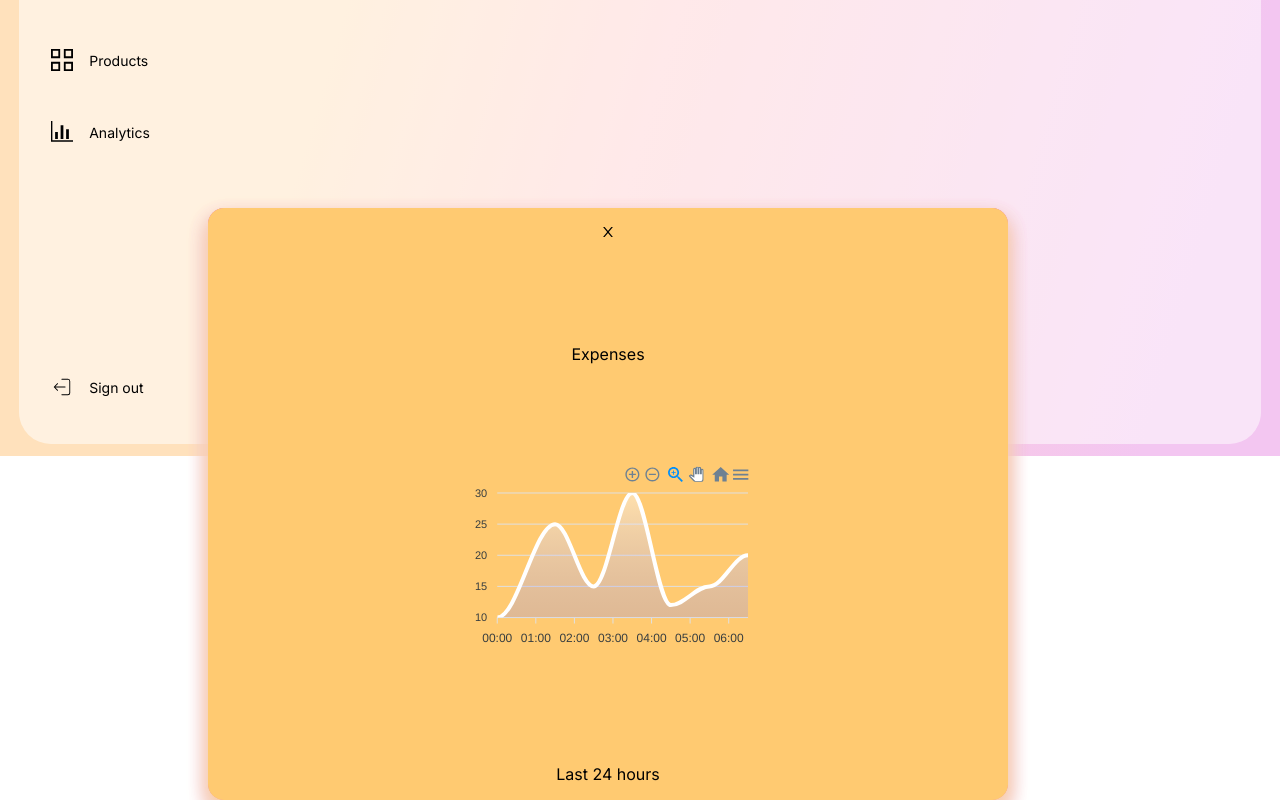
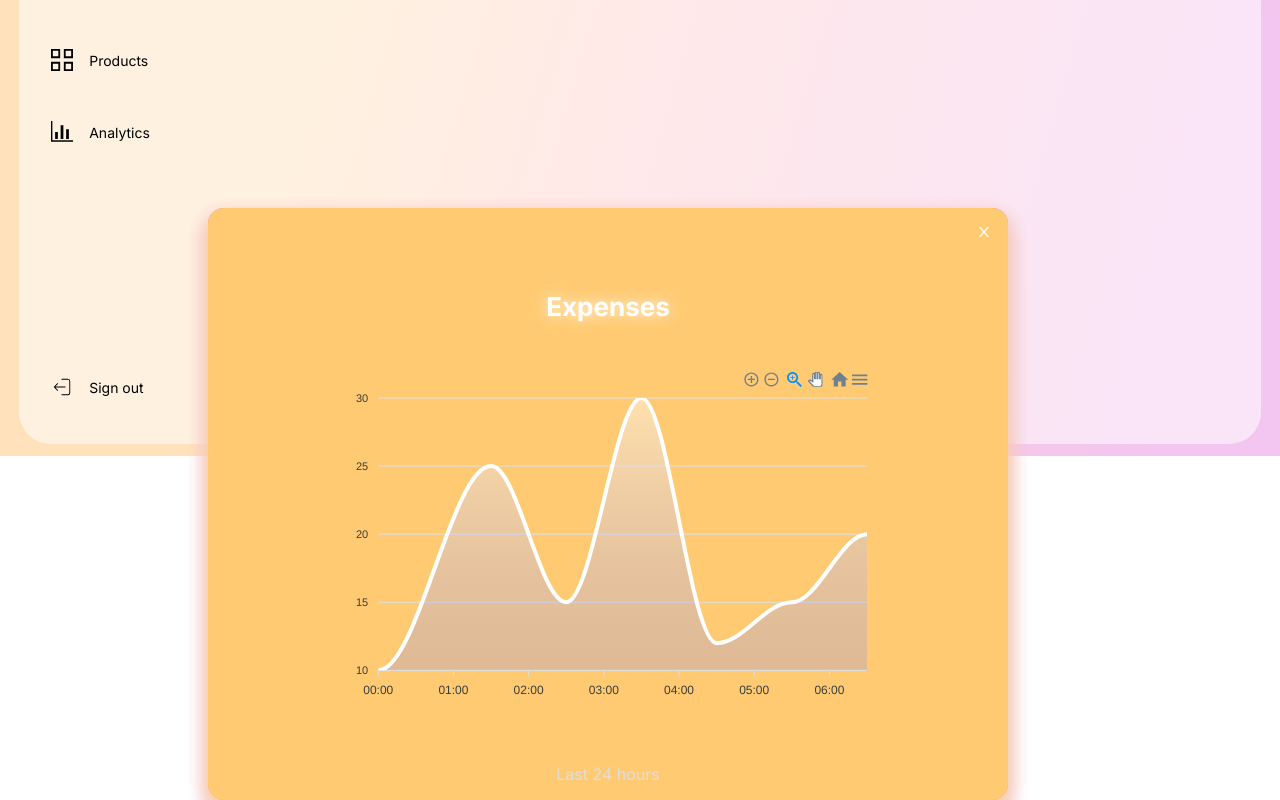
Before and after one commit to wesleywisch/Dashboard-admin-modern, a React (Create React App) app: page / in a window 1280 px wide. Shown: the part 344-1144 px from the top of the page. Built offline with nearby package versions, Linux system fonts and the light colour scheme.

Commit message:
feat: Completing the compressed card and the expanded card.

```diff
--- /dev/null
+++ b/src/components/Card/CompactCard/index.tsx
@@ -0,0 +1,39 @@
+import { Dispatch, SetStateAction } from 'react';
+import { motion } from 'framer-motion';
+import { CircularProgressbar } from 'react-circular-progressbar';
+
+import { CardProps } from '../index';
+
+import './styles.css';
+
+interface CompactCardProps extends CardProps {
+  setExpanded: Dispatch<SetStateAction<boolean>>;
+}
+
+export function CompactCard({ icon, value, barValue, color, series, title, setExpanded }: CompactCardProps) {
+  return (
+    <motion.div
+      className='compactCardContainer'
+      style={{
+        background: color.backGround,
+        boxShadow: color.boxShadow,
+      }}
+      onClick={() => setExpanded(true)}
+      layoutId='expandableCard'
+    >
+      <div className="radialBar">
+        <CircularProgressbar
+          value={barValue}
+          text={`${barValue}%`}
+        />
+        <span>{title}</span>
+      </div>
+
+      <div className="detail">
+        {icon}
+        <span>{value}</span>
+        <span>Last 24 hours</span>
+      </div>
+    </motion.div>
+  )
+}
--- a/src/components/Card/styles.css
+++ b/src/components/Card/CompactCard/styles.css
@@ -67,17 +67,3 @@
 .detail > span:nth-child(3) {
   font-size: 0.75rem;
 }
-
-.expandedCardContainer {
-  position: absolute;
-  width: 60%;
-  height: 70vh;
-  z-index: 9;
-  left: 13rem;
-  border-radius: 1rem;
-  display: flex;
-  flex-direction: column;
-  align-items: center;
-  justify-content: space-between;
-  padding: 1rem;
-}
--- /dev/null
+++ b/src/components/Card/ExpandedCard/index.tsx
@@ -0,0 +1,91 @@
+import { Dispatch, SetStateAction } from 'react';
+import { motion } from 'framer-motion';
+import Chart from 'react-apexcharts';
+import { AiOutlineClose } from 'react-icons/ai';
+
+import { CardProps } from '../index';
+
+import './styles.css';
+
+interface ExpandedCardProps extends CardProps {
+  setExpanded: Dispatch<SetStateAction<boolean>>;
+}
+
+export function ExpandedCard({ barValue, color, icon, series, setExpanded, title, value }: ExpandedCardProps) {
+  const modifiedSerie = series as [
+    {
+      name: string;
+      data: [];
+    }
+  ]
+
+  const options = {
+    chart: {
+      type: 'area',
+      height: 'auto',
+      dropShadow: {
+        enabled: false,
+        enabledOnSeries: undefined,
+        top: 0,
+        left: 0,
+        blur: 3,
+        color: '#000',
+        opacity: 0.35,
+      },
+    },
+    fill: {
+      colors: ['#fff'],
+      type: 'gradient',
+    },
+    dataLabels: {
+      enabled: false,
+    },
+    stroke: {
+      curve: 'smooth',
+      colors: ['white'],
+    },
+    tooltip: {
+      x: {
+        format: 'dd/MM/yy HH:mm',
+      },
+    },
+    grid: {
+      show: true,
+    },
+    xaxis: {
+      type: "datetime",
+      categories: [
+        "2018-09-19T00:00:00.000Z",
+        "2018-09-19T01:30:00.000Z",
+        "2018-09-19T02:30:00.000Z",
+        "2018-09-19T03:30:00.000Z",
+        "2018-09-19T04:30:00.000Z",
+        "2018-09-19T05:30:00.000Z",
+        "2018-09-19T06:30:00.000Z",
+      ],
+    },
+  } as ApexCharts.ApexOptions;
+
+  return (
+    <motion.div
+      className='expandedCardContainer'
+      style={{
+        background: color.backGround,
+        boxShadow: color.boxShadow,
+      }}
+      layoutId='expandableCard'
+    >
+      <div style={{ alignSelf: 'flex-end', cursor: 'pointer', color: '#fff' }}>
+        <AiOutlineClose onClick={() => setExpanded(false)} />
+      </div>
+
+      <span>{title}</span>
+
+      <div className="expandedChartContainer">
+        <Chart series={modifiedSerie} type='area' options={options} />
+      </div>
+
+      <span>Last 24 hours</span>
+    </motion.div>
+  )
+}
--- /dev/null
+++ b/src/components/Card/ExpandedCard/styles.css
@@ -0,0 +1,29 @@
+.expandedCardContainer {
+  position: absolute;
+  width: 60%;
+  height: 70vh;
+  z-index: 9;
+  left: 13rem;
+  border-radius: 1rem;
+  display: flex;
+  flex-direction: column;
+  align-items: center;
+  justify-content: space-between;
+  padding: 1rem;
+}
+
+.expandedCardContainer > span:nth-of-type(1) {
+  color: #fff;
+  font-size: 1.625rem;
+  font-weight: bold;
+  text-shadow: 0rem 0rem 0.94rem #fff;
+}
+
+.expandedCardContainer > span:nth-of-type(2) {
+  color: rgb(223, 222, 222);
+  font-size: 1rem;
+}
+
+.expandedChartContainer {
+  width: 70%;
+}
--- a/src/components/Card/index.tsx
+++ b/src/components/Card/index.tsx
@@ -1,13 +1,12 @@
-import { Dispatch, SetStateAction, useState } from 'react';
-import { motion, AnimateSharedLayout } from 'framer-motion';
-import { CircularProgressbar } from 'react-circular-progressbar';
-import Chart from 'react-apexcharts';
-import { AiOutlineClose } from 'react-icons/ai';
+import { useState } from 'react';
+import { AnimateSharedLayout } from 'framer-motion';
+
+import { CompactCard } from './CompactCard';
+import { ExpandedCard } from './ExpandedCard';
 
 import 'react-circular-progressbar/dist/styles.css';
-import './styles.css';
 
-interface CardProps {
+export interface CardProps {
   title: string;
   color: {
     backGround: string;
@@ -53,111 +52,3 @@ export function Card({ barValue, color, icon, series, title, value }: CardProps)
     </AnimateSharedLayout>
   )
 }
-
-interface CompactCardProps extends CardProps {
-  setExpanded: Dispatch<SetStateAction<boolean>>;
-}
-
-function CompactCard({ icon, value, barValue, color, series, title, setExpanded }: CompactCardProps) {
-  return (
-    <motion.div
-      className='compactCardContainer'
-      style={{
-        background: color.backGround,
-        boxShadow: color.boxShadow,
-      }}
-      onClick={() => setExpanded(true)}
-      layoutId='expandableCard'
-    >
-      <div className="radialBar">
-        <CircularProgressbar
-          value={barValue}
-          text={`${barValue}%`}
-        />
-        <span>{title}</span>
-      </div>
-
-      <div className="detail">
-        {icon}
-        <span>{value}</span>
-        <span>Last 24 hours</span>
-      </div>
-    </motion.div>
-  )
-}
-
-interface ExpandedCardProps extends CardProps {
-  setExpanded: Dispatch<SetStateAction<boolean>>;
-}
-
-function ExpandedCard({ barValue, color, icon, series, setExpanded, title, value }: ExpandedCardProps) {
-  const options = {
-    chart: {
-      type: 'area',
-      height: 'auto',
-      dropShadow: {
-        enabled: false,
-        enabledOnSeries: undefined,
-        top: 0,
-        left: 0,
-        blur: 3,
-        color: '#000',
-        opacity: 0.35,
-      },
-    },
-    fill: {
-      colors: ['#fff'],
-      type: 'gradient',
-    },
-    dataLabels: {
-      enabled: false,
-    },
-    stroke: {
-      curve: 'smooth',
-      colors: ['white'],
-    },
-    tooltip: {
-      x: {
-        format: 'dd/MM/yy HH:mm',
-      },
-    },
-    grid: {
-      show: true,
-    },
-    xaxis: {
-      type: "datetime",
-      categories: [
-        "2018-09-19T00:00:00.000Z",
-        "2018-09-19T01:30:00.000Z",
-        "2018-09-19T02:30:00.000Z",
-        "2018-09-19T03:30:00.000Z",
-        "2018-09-19T04:30:00.000Z",
-        "2018-09-19T05:30:00.000Z",
-        "2018-09-19T06:30:00.000Z",
-      ],
-    },
-  } as ApexCharts.ApexOptions;
-
-  return (
-    <motion.div
-      className='expandedCardContainer'
-      style={{
-        background: color.backGround,
-        boxShadow: color.boxShadow,
-      }}
-      layoutId='expandableCard'
-    >
-      <div>
-        <AiOutlineClose onClick={() => setExpanded(false)} />
-      </div>
-
-      <span>{title}</span>
-
-      <div className="expandedChartContainer">
-        <Chart series={series} type='area' options={options} />
-      </div>
-
-      <span>Last 24 hours</span>
-    </motion.div>
-  )
-}
```
